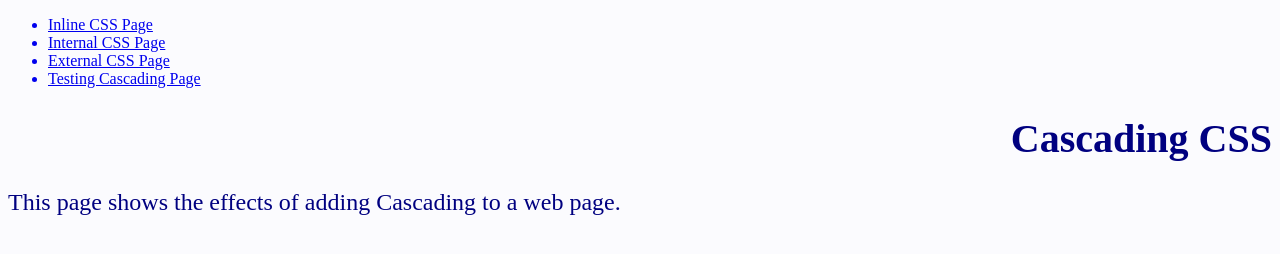
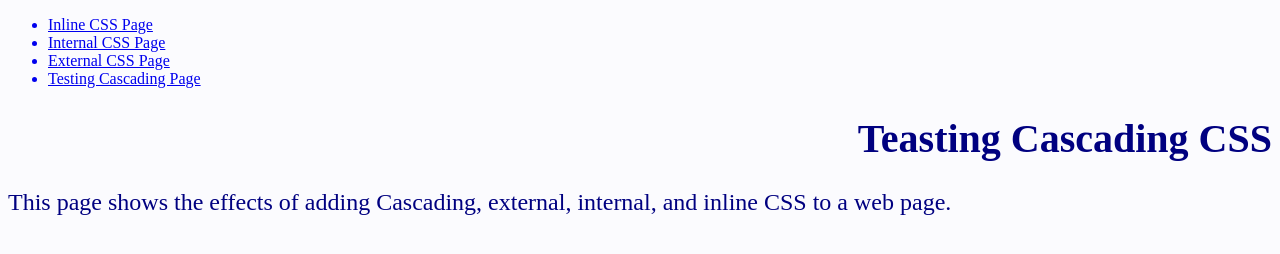
Before and after one commit to IkhmatS/css, a plain HTML site: page testing-cascading.html in a window 1280 px wide. Drawn offline with Linux system fonts and the light colour scheme.

```diff
--- a/testing-cascading.html
+++ b/testing-cascading.html
@@ -10,7 +10,7 @@
     <link href="stylesheets/css-pages-style.css" rel="stylesheet" />
     <style>
       body {
-        color: blueviolet;
+        color: rgb(185, 131, 235);
       }
 
       h1 {
@@ -30,8 +30,11 @@
           <a href="testing-cascading.html"><li>Testing Cascading Page</li></a>
         </ul>
       </nav>
-      <h1>Cascading CSS</h1>
+      <h1>Teasting Cascading CSS</h1>
     </header>
-    <p>This page shows the effects of adding Cascading to a web page.</p>
+    <p>
+      This page shows the effects of adding Cascading, external, internal, and
+      inline CSS to a web page.
+    </p>
   </body>
 </html>
```
